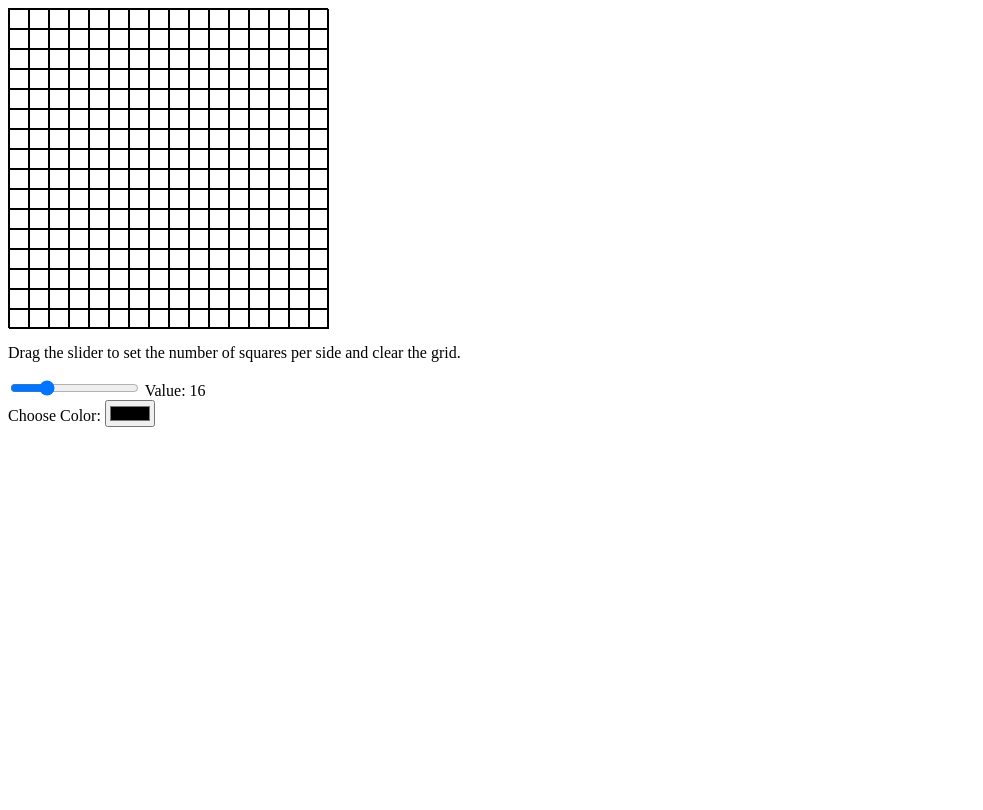
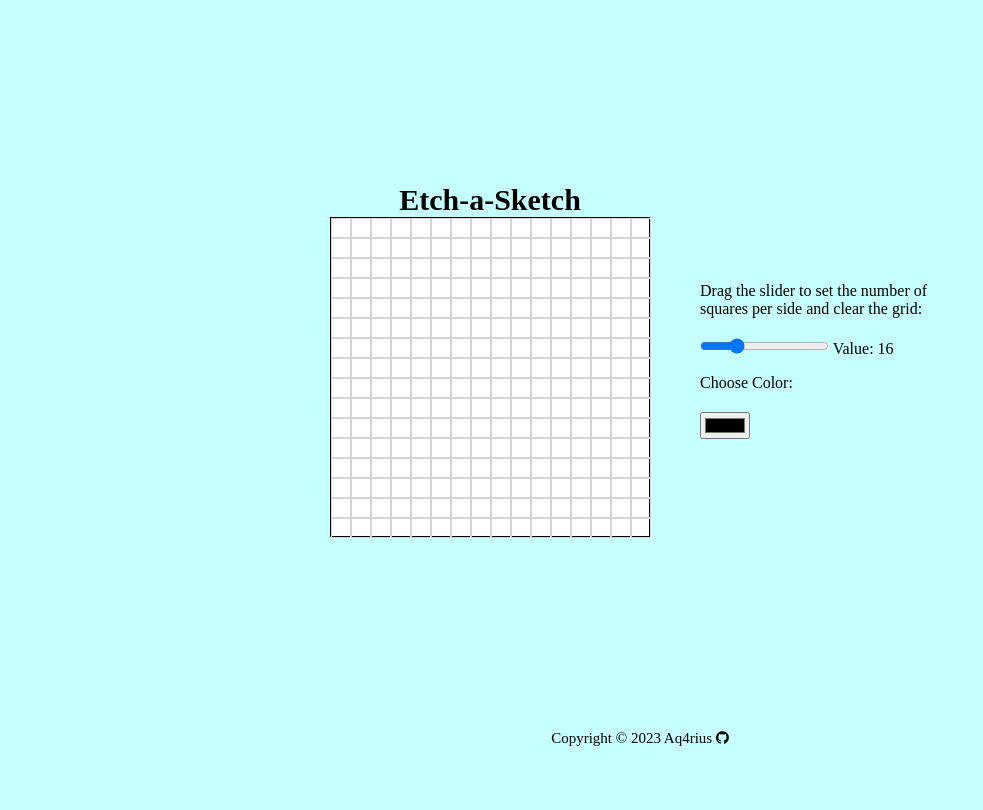
Before and after one commit to aq4rius/Etch-a-Sketch, a plain HTML site: page index.html in a window 1280 px wide. Shown: the whole page, without its empty margins (0-983 px from the left). Drawn offline with Linux system fonts and the light colour scheme.

Commit message:
add simple UI

```diff
--- a/index.html
+++ b/index.html
@@ -5,18 +5,29 @@
     <meta http-equiv="X-UA-Compatible" content="IE=edge" />
     <meta name="viewport" content="width=device-width, initial-scale=1.0" />
     <title>Etch-a-Sketch</title>
+    <link rel="stylesheet" href="https://cdnjs.cloudflare.com/ajax/libs/font-awesome/4.7.0/css/font-awesome.min.css">
     <link rel="stylesheet" href="styles.css" />
     <script src="main.js" defer></script>
   </head>
   <body>
+    <main class="flex">
+    <div>
+      <h1>Etch-a-Sketch</h1>
       <div class="container"></div>
+    </div>
+    <div class="options">
       <p>
-      Drag the slider to set the number of squares per side and clear the grid.
+        Drag the slider to set the number of squares per side and clear the
+        grid:
       </p>
       <input type="range" min="1" max="60" value="16" id="slider" />
       <span id="value"></span>
-    <br />
-    <span>Choose Color:</span>
+      <p>Choose Color:</p>
       <input type="color" id="colorDialogID" />
+    </div>
+  </main>
+    <footer>
+      <span>Copyright &#169 2023 Aq4rius <a href="https://github.com/aq4rius" target=”_blank”><i class="fa fa-github"></i></a></span>
+  </footer>
   </body>
 </html>
--- a/main.js
+++ b/main.js
@@ -23,7 +23,7 @@ function drawGrid(squareNumberPerSide) {
     square.classList.add("square");
     square.style.height = `${squareSize}px`;
     square.style.width = `${squareSize}px`;
-    square.style.border = "1px solid";
+    square.style.border = "0.5px solid #D4D4d4";
     container.appendChild(square);
   }
 }
--- a/styles.css
+++ b/styles.css
@@ -1,5 +1,37 @@
 * {
   box-sizing: border-box;
+  margin: 0;
+}
+body {
+  background-color: rgba(0, 255, 255, 0.226);
+}
+
+.flex {
+  height: 90vh;
+  display: flex;
+  flex-direction: row;
+  justify-content: center;
+  align-items: center;
+  gap: 50px;
+  margin: 0;
+}
+
+.options * {
+  margin: 10px 0;
+}
+
+p {
+  width: 250px;
+}
+
+#slider {
+  background-color: black;
+}
+
+h1 {
+  text-align: center;
+  margin: 0;
+  font-size: 30px;
 }
 
 .container {
@@ -7,4 +39,16 @@
   height: 320px;
   width: 320px;
   border: 1px solid;
+  background-color: white;
 }
+
+footer {
+  font-size: 15px;
+  text-align: center;
+  margin-top: 10px;
+  height: 10vh;
+}
+
+i {
+  color: black;
+}
```
Lines whose indentation alone changed are shown as unchanged.
